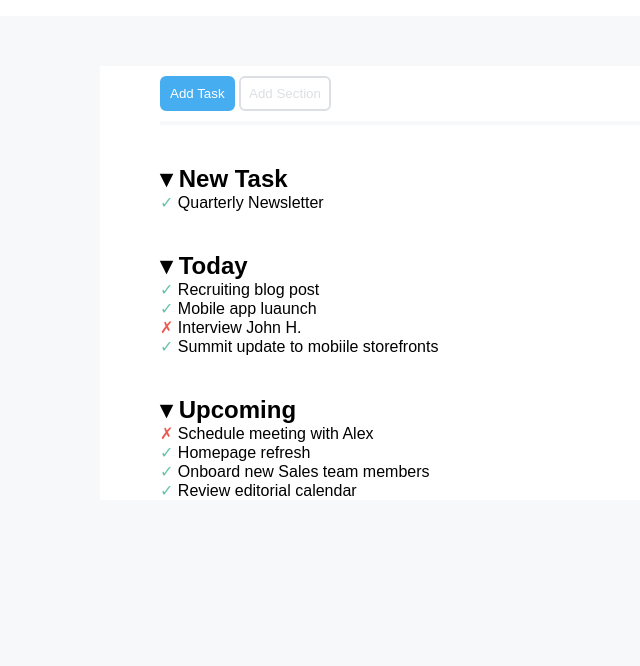
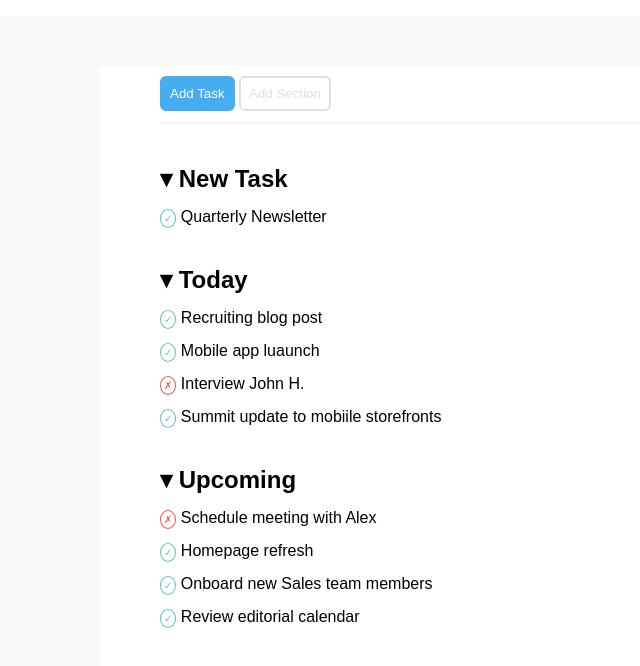
Before and after one commit to maksbernatskyy/html-css-toboolist, a plain HTML site: page index.html in a window 1280 px wide. Shown: the part 68-734 px from the top of the page, without its empty margins (0-640 px from the left). Drawn offline with Linux system fonts and the light colour scheme.

Commit message:
add check and cross

```diff
--- a/css/style.css
+++ b/css/style.css
@@ -37,6 +37,7 @@ main{
     margin: 0 auto;
     background-color: #fff;
     padding-left: 60px;
+    padding-bottom: 40px;
 }
 
 /*Buttons*/
@@ -74,10 +75,22 @@ h2{
     margin-top: 40px;
 }
 
+li{
+    margin: 15px 0px;
+}
+
 .check{
     color: #67c1ab;
+    border: 1px solid #67c1ab;
 }
 
 .cross{
     color: #eb5952;
+    border: 1px solid #eb5952;
 }
+
+.check_cross{
+    font-size: 10px;
+    border-radius: 50%;
+    padding: 3px;
+}
--- a/index.html
+++ b/index.html
@@ -25,25 +25,24 @@
 
         <div class="list">
             <!--Lista-->
+
             <ul>
                 <li><h2>&blacktriangledown; New Task</h2></li>
-                <li><span class="check">&check;</span> Quarterly Newsletter</li>
+                <li><span class="check check_cross">&check;</span> Quarterly Newsletter</li>
 
                 <li><h2>&blacktriangledown; Today</h2></li>
-                <li><span class="check">&check;</span> Recruiting blog post</li>
-                <li><span class="check">&check;</span> Mobile app luaunch</li>
-                <li><span class="cross">&cross;</span> Interview John H.</li>
-                <li><span class="check">&check;</span> Summit update to mobiile storefronts</li>
+                <li><span class="check check_cross">&check;</span> Recruiting blog post</li>
+                <li><span class="check check_cross">&check;</span> Mobile app luaunch</li>
+                <li><span class="cross check_cross">&cross;</span> Interview John H.</li>
+                <li><span class="check check_cross">&check;</span> Summit update to mobiile storefronts</li>
 
                 <li><h2>&blacktriangledown; Upcoming</h2></li>
-                <li><span class="cross">&cross;</span> Schedule meeting with Alex</li>
-                <li><span class="check">&check;</span> Homepage refresh</li>
-                <li><span class="check">&check;</span> Onboard new Sales team members</li>
-                <li><span class="check">&check;</span> Review editorial calendar</li>
+                <li><span class="cross check_cross">&cross;</span> Schedule meeting with Alex</li>
+                <li><span class="check check_cross">&check;</span> Homepage refresh</li>
+                <li><span class="check check_cross">&check;</span> Onboard new Sales team members</li>
+                <li><span class="check check_cross">&check;</span> Review editorial calendar</li>
+            </ul>
 
-
-
-            </ul>
 
 
         </div>
```
